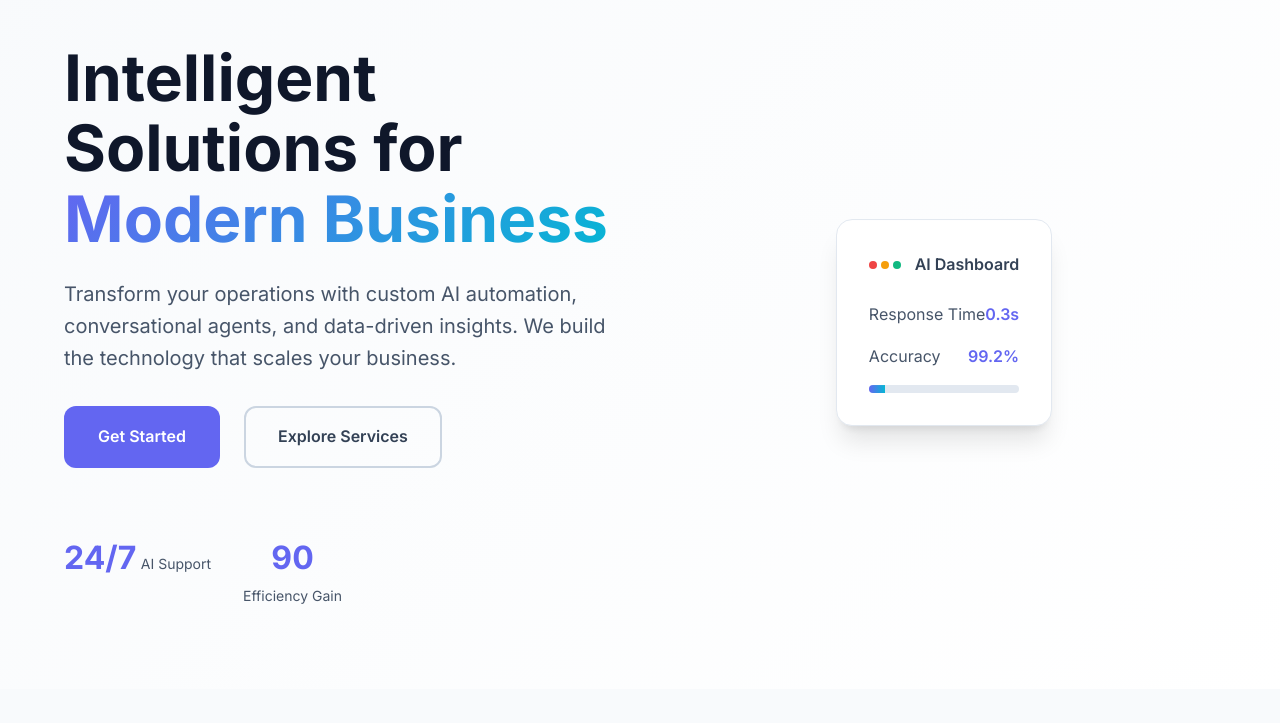
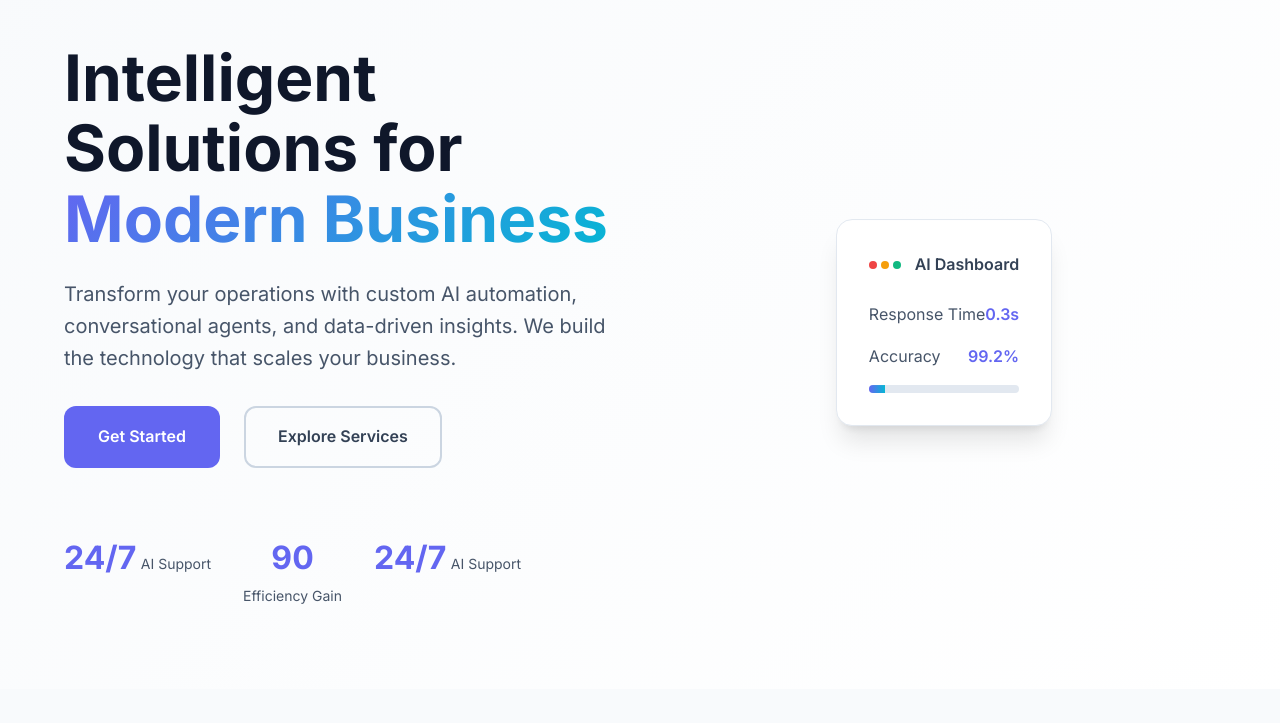
Before and after one commit to Calebfergy/LambAgentic-Landing, a website: page index.html in a window 1280 px wide. Shown: the part 77-800 px from the top of the page. Drawn offline with nearby package versions, Linux system fonts and the light colour scheme.

Commit message:
Updated index.html

```diff
--- a/index.html
+++ b/index.html
@@ -60,6 +60,10 @@
           <div class="stat">
             <span class="stat-number">90%</span>
             <span class="stat-label">Efficiency Gain</span>
+          </div>
+          <div class="stat">
+            <span class="stat-number inline">24/7</span>
+            <span class="stat-label">AI Support</span>
           </div>
         </div>
       </div>
```
